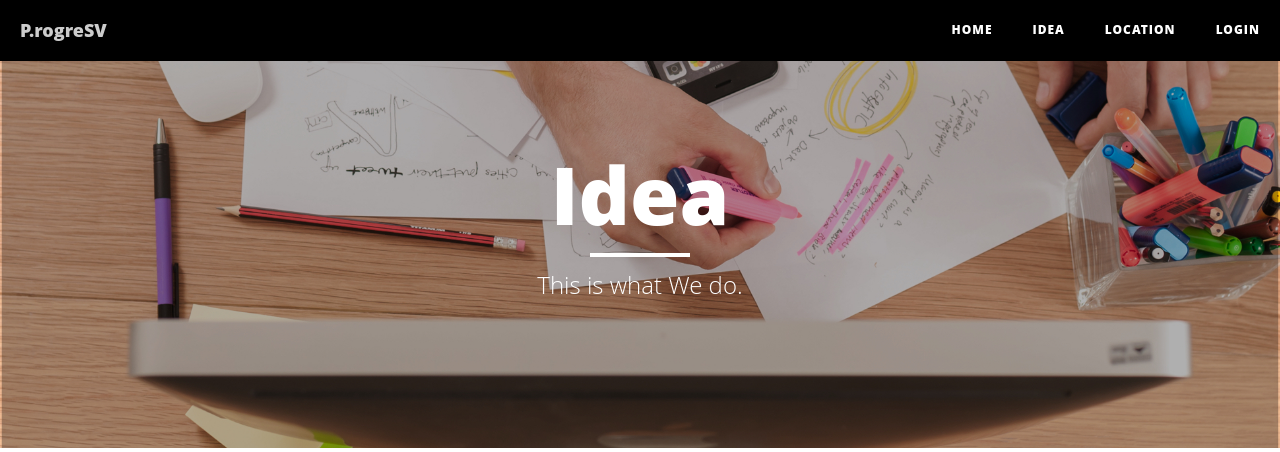
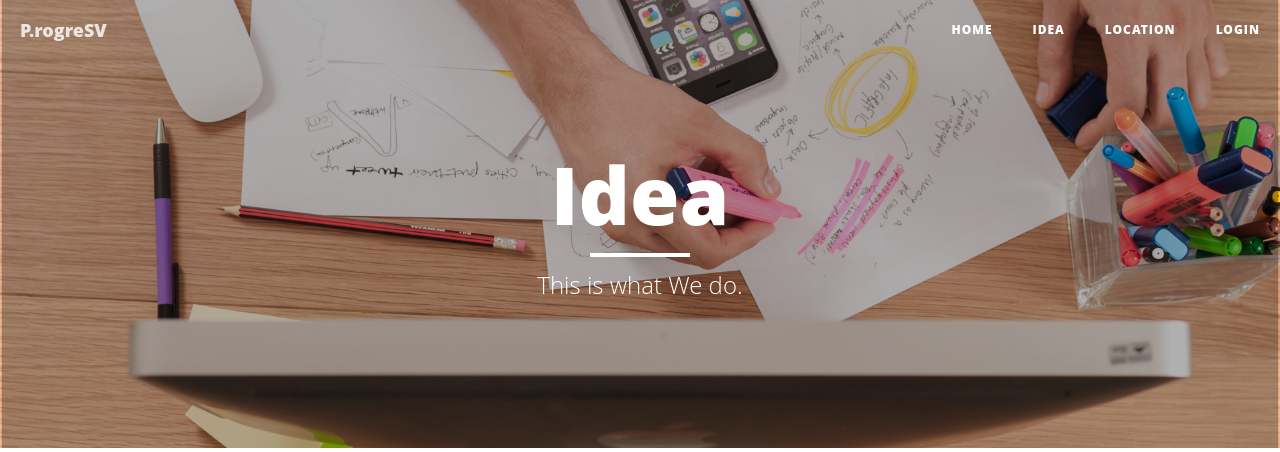
Before and after one commit to sarkmen/hackerthon, a Django app: page /idea/ in a window 1280 px wide. Shown: the top 452 px of the page. Run offline with Django 3.2, Linux system fonts and the light colour scheme; data that the repository does not hold is empty; some libraries are stand-ins or nearby versions.

Commit message:
change idea image, nav theme

```diff
--- a/hackerthon/templates/base.html
+++ b/hackerthon/templates/base.html
@@ -35,7 +35,7 @@
 </head>
 <body>
 <!-- Navigation -->
-<nav class="navbar navbar-default navbar-custom navbar-fixed-top" style="background : black;">
+<nav class="navbar navbar-default navbar-custom navbar-fixed-top">
     <div class="container-fluid">
         <!-- Brand and toggle get grouped for better mobile display -->
         <div class="navbar-header page-scroll">
```
Also changed, not shown: accounts/views.py (line endings or trailing spaces).
